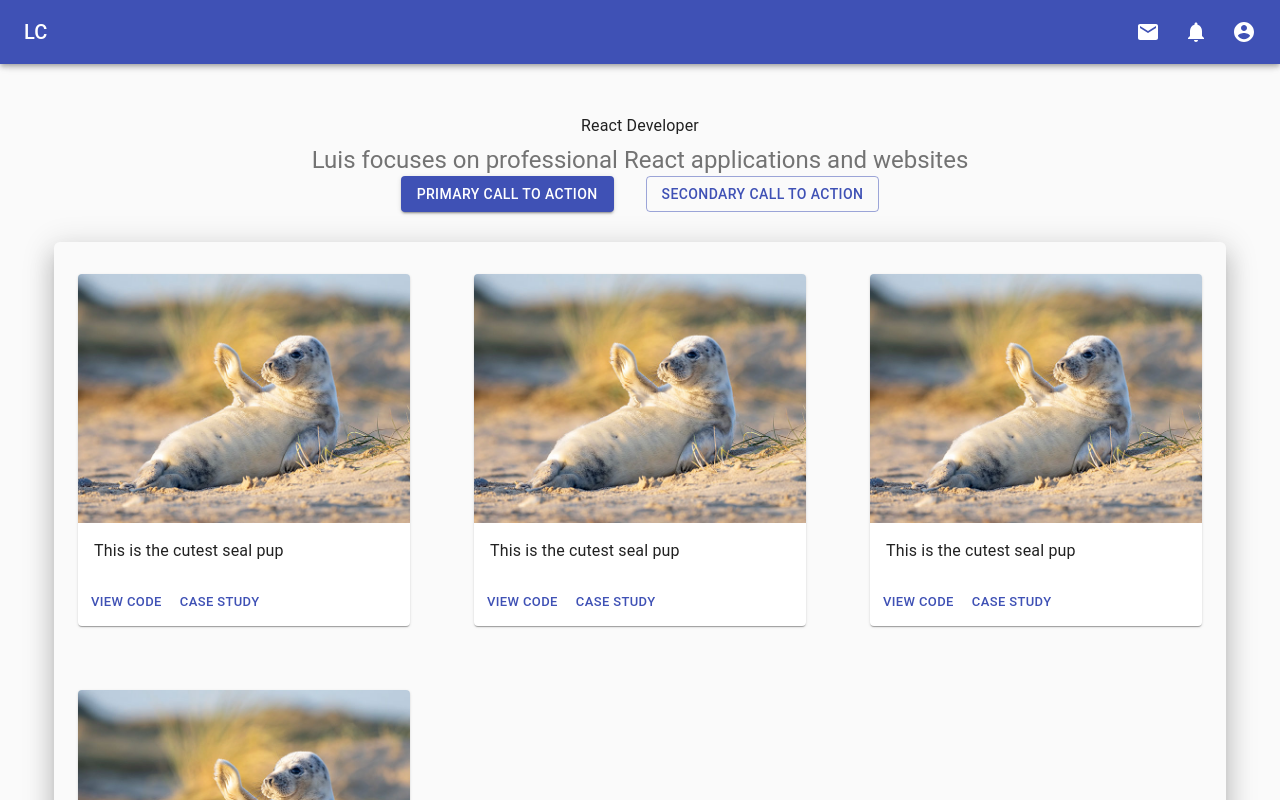
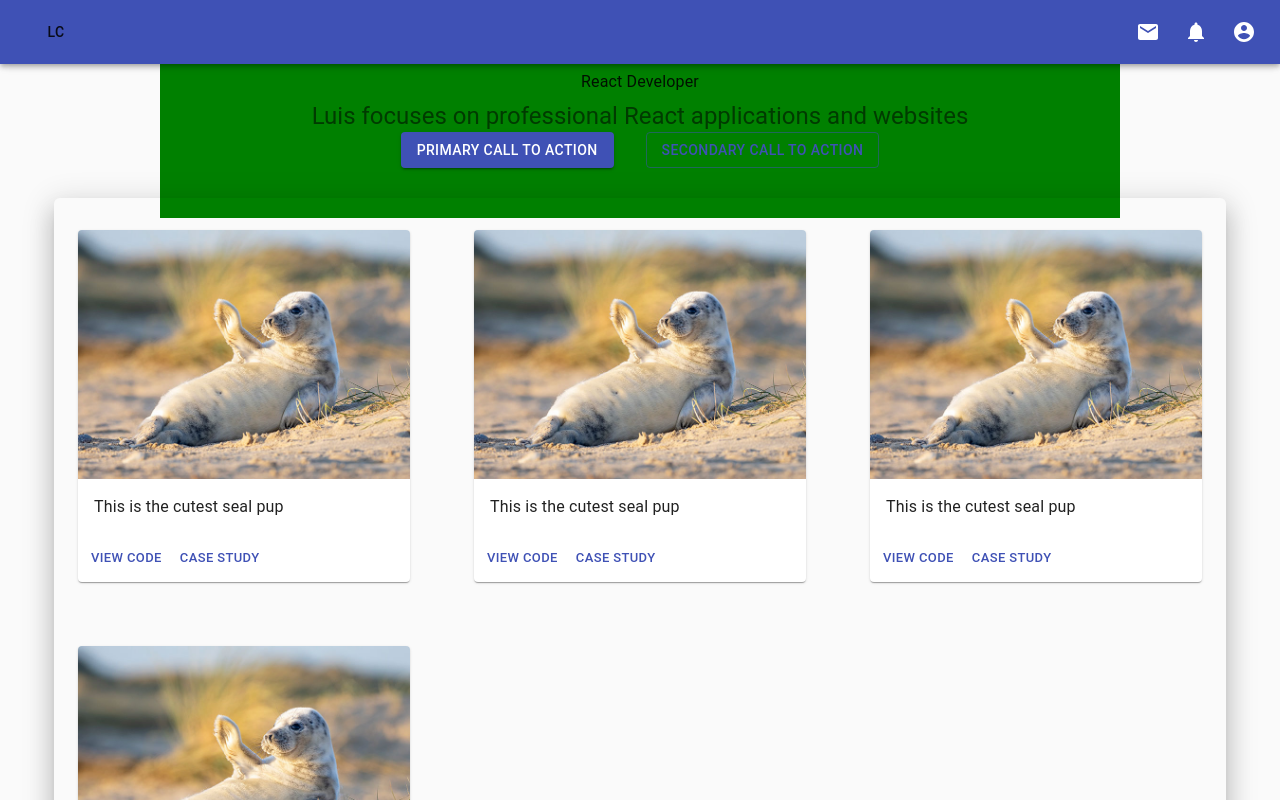
Before and after one commit to Blazekla/portfolio, a React (Create React App) app: page / in a window 1280 px wide. Shown: the top 800 px of the page. Built offline with nearby package versions, Linux system fonts and the light colour scheme.

Commit message:
added more code to align app bar. Need more updates

```diff
--- a/public/index.html
+++ b/public/index.html
@@ -9,15 +9,9 @@
     /> -->
     <meta name="viewport" content="width=device-width, initial-scale=1" />
     <meta name="theme-color" content="#000000" />
-    <meta
-      name="description"
-      content="Web site created using create-react-app"
-    />
+    <meta name="Luis Cristo" content="Professional React Developer" />
     <link rel="apple-touch-icon" href="%PUBLIC_URL%/logo192.png" />
-    <!--
-      manifest.json provides metadata used when your web app is installed on a
-      user's mobile device or desktop. See https://developers.google.com/web/fundamentals/web-app-manifest/
-    -->
+
     <link rel="manifest" href="%PUBLIC_URL%/manifest.json" />
     <!--
       Notice the use of %PUBLIC_URL% in the tags above.
@@ -31,7 +25,6 @@
     <title>Luis Cristo React Developer</title>
   </head>
   <body>
-    <noscript>You need to enable JavaScript to run this app.</noscript>
     <div id="root"></div>
   </body>
 </html>
--- a/src/App.js
+++ b/src/App.js
@@ -25,6 +25,7 @@ function App() {
           style={{
             margin: "-60px 30px 0px",
             borderRadius: "6px",
+            // zIndex: "4",
             boxShadow:
               "0 16px 24px 2px rgba(0, 0, 0, 0.14), 0 6px 30px 5px rgba(0, 0, 0, 0.12), 0 8px 10px -5px rgba(0, 0, 0, 0.2)"
           }}
--- a/src/components/AppBar.js
+++ b/src/components/AppBar.js
@@ -6,11 +6,13 @@ import IconButton from "@material-ui/core/IconButton";
 import Typography from "@material-ui/core/Typography";
 import MenuItem from "@material-ui/core/MenuItem";
 import Menu from "@material-ui/core/Menu";
+import Button from "@material-ui/core/Button";
 
 import AccountCircle from "@material-ui/icons/AccountCircle";
 import MailIcon from "@material-ui/icons/Mail";
 import NotificationsIcon from "@material-ui/icons/Notifications";
 import MoreIcon from "@material-ui/icons/MoreVert";
+import { Container } from "@material-ui/core";
 
 const useStyles = makeStyles(theme => ({
   grow: {
@@ -23,18 +25,35 @@ const useStyles = makeStyles(theme => ({
       display: "flex"
     }
   },
+  appBar: {
+    // alignItems: "center",
+    justifyContent: "space-between"
+  },
   sectionMobile: {
     display: "flex",
     [theme.breakpoints.up("sm")]: {
       display: "none"
     }
+  },
+  toolbarContainer: {
+    // minHeight: "50px",
+    flex: "1",
+    alignItems: "center",
+    justifyContent: "space-between",
+    display: "flex",
+    flexWrap: "nowrap",
+    backgroundColor: "transparent"
+    // maxWidth: "540px"
+  },
+  button: {
+    flex: 1
   }
 }));
 
 function MenuAppBar() {
   const classes = useStyles();
   const [anchorEl, setAnchorEl] = React.useState(null);
-  const [mobileMoreAnchorEl, setMobileMoreAchorEl] = React.useState(null);
+  const [mobileMoreAnchorEl, setMobileMoreAnchorEl] = React.useState(null);
 
   const isMenuOpen = Boolean(anchorEl);
   const isMobileMenuOpen = Boolean(mobileMoreAnchorEl);
@@ -44,7 +63,7 @@ function MenuAppBar() {
   };
 
   const handleMobileMenuClose = () => {
-    setMobileMoreAchorEl(null);
+    setMobileMoreAnchorEl(null);
   };
 
   const handleMenuClose = () => {
@@ -53,10 +72,47 @@ function MenuAppBar() {
   };
 
   const handleMobileMenuOpen = event => {
-    setMobileMoreAchorEl(event.currentTarget);
+    setMobileMoreAnchorEl(event.currentTarget);
   };
 
-  const menuId = "primary-search-account-menu"; //What does this line do?
+  const mobileMenuId = "primary-search-account-menu-mobile";
+  const renderMobileMenu = (
+    <Menu
+      anchorEl={mobileMoreAnchorEl}
+      anchorOrigin={{ vertical: "top", horizontal: "right" }}
+      id={mobileMenuId}
+      keepMounted
+      transformOrigin={{ vertical: "top", horizontal: "right" }}
+      open={isMobileMenuOpen}
+      onClose={handleMobileMenuClose}
+    >
+      <MenuItem>
+        <IconButton aria-label="show 4 new mails" color="inherit">
+          <MailIcon />
+        </IconButton>
+        <p>Messages</p>
+      </MenuItem>
+      <MenuItem>
+        <IconButton aria-label="show 11 new notifications" color="inherit">
+          <NotificationsIcon />
+        </IconButton>
+        <p>Notifications</p>
+      </MenuItem>
+      <MenuItem onClick={handleProfileMenuOpen}>
+        <IconButton
+          aria-label="account of current user"
+          aria-controls="primary-search-account-menu"
+          aria-haspopup="true"
+          color="inherit"
+        >
+          <AccountCircle />
+        </IconButton>
+        <p>Profile</p>
+      </MenuItem>
+    </Menu>
+  );
+
+  const menuId = "primary-search-account-menu";
   const renderMenu = (
     <Menu
       anchorEl={anchorEl}
@@ -72,50 +128,12 @@ function MenuAppBar() {
     </Menu>
   );
 
-  const mobileMenuId = "primary-search-account-menu-mobile";
-  const renderMobileMenu = (
-    <Menu
-      anchorEl={mobileMoreAnchorEl}
-      anchorOrigin={{ vertical: "top", horizontal: "right" }}
-      id={mobileMenuId}
-      keepMounted
-      transformOrigin={{ vertical: "top", horizontal: "right" }}
-      open={isMobileMenuOpen}
-      onClose={handleMobileMenuClose}
-    >
-      <MenuItem>
-        <IconButton aria-label="show new emails" color="inherit">
-          <MailIcon />
-        </IconButton>
-        Messages
-      </MenuItem>
-      <MenuItem>
-        <IconButton aria-label="show new notifications" color="inherit">
-          <NotificationsIcon />
-        </IconButton>
-        Notifications
-      </MenuItem>
-      <MenuItem>
-        <IconButton
-          aria-label="account of current user"
-          aria-controls="primary-search-account-menu"
-          aira-haspopup="true"
-          color="inherit"
-        >
-          <AccountCircle />
-        </IconButton>
-        Profile
-      </MenuItem>
-    </Menu>
-  );
-
   return (
-    <div className={classes.grow}>
-      <AppBar position="sticky">
-        <ToolBar>
-          <Typography className={classes.title} variant="h6" noWrap>
-            LC
-          </Typography>
+    // <div className={classes.grow}>
+    <Container maxWidth="md">
+      <AppBar position="fixed" className={classes.appBar}>
+        <ToolBar className={classes.toolbarContainer}>
+          <Button>LC</Button>
           <div className={classes.grow} />
           {/*This enables the center spacing*/}
           <div className={classes.sectionDesktop}>
@@ -149,9 +167,10 @@ function MenuAppBar() {
           </div>
         </ToolBar>
       </AppBar>
-      {renderMobileMenu}
-      {renderMenu}
-    </div>
+      // {renderMobileMenu}
+      // {renderMenu}
+    </Container>
+    // </div>
   );
 }
 
--- a/src/components/sub_components/HeroUnit.js
+++ b/src/components/sub_components/HeroUnit.js
@@ -10,7 +10,7 @@ function HeroUnit() {
       <Container
         maxWidth="md"
         style={{
-          backgroundColor: "inherit",
+          backgroundColor: "green",
           padding: "50px",
           marginBottom: "40px"
         }}
```
